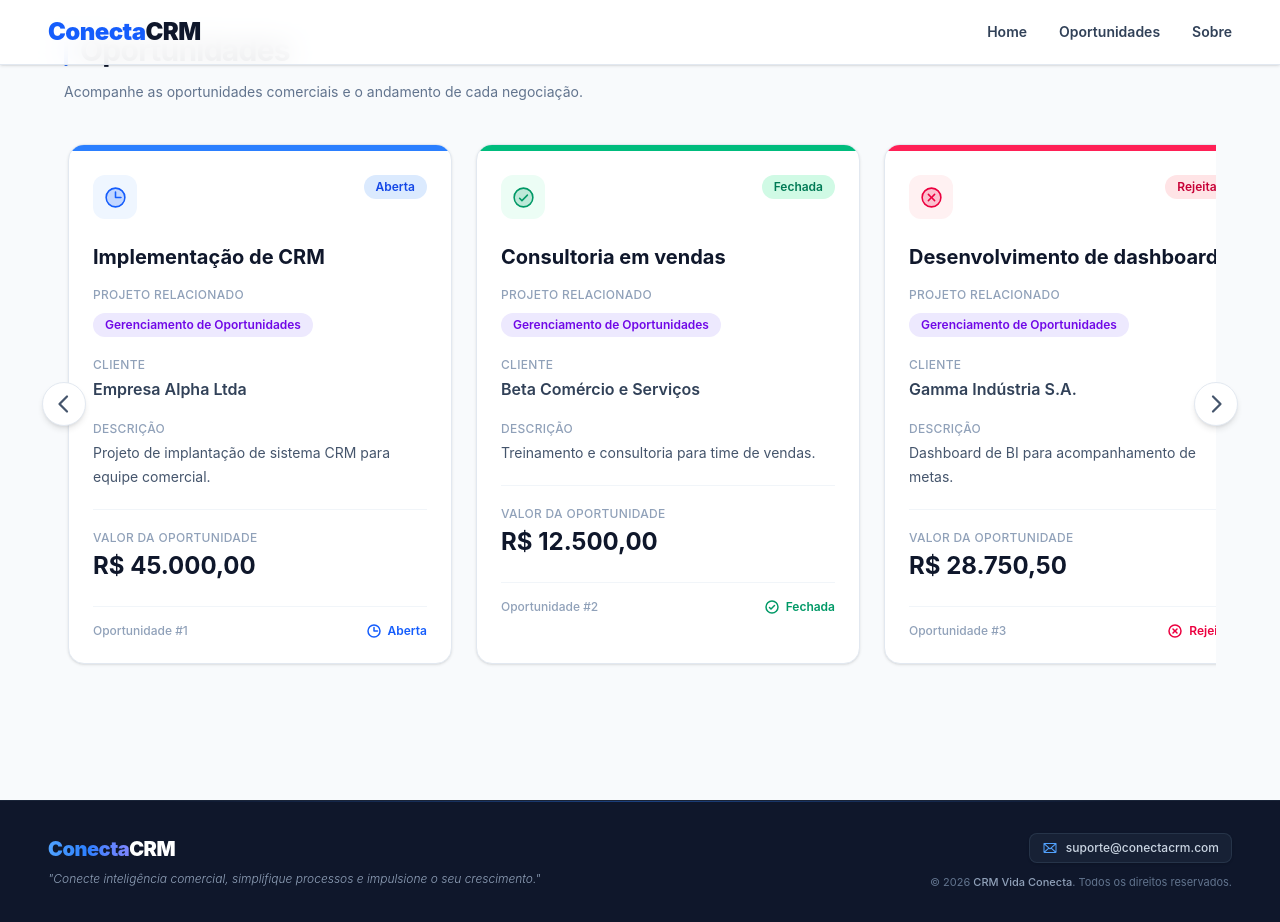
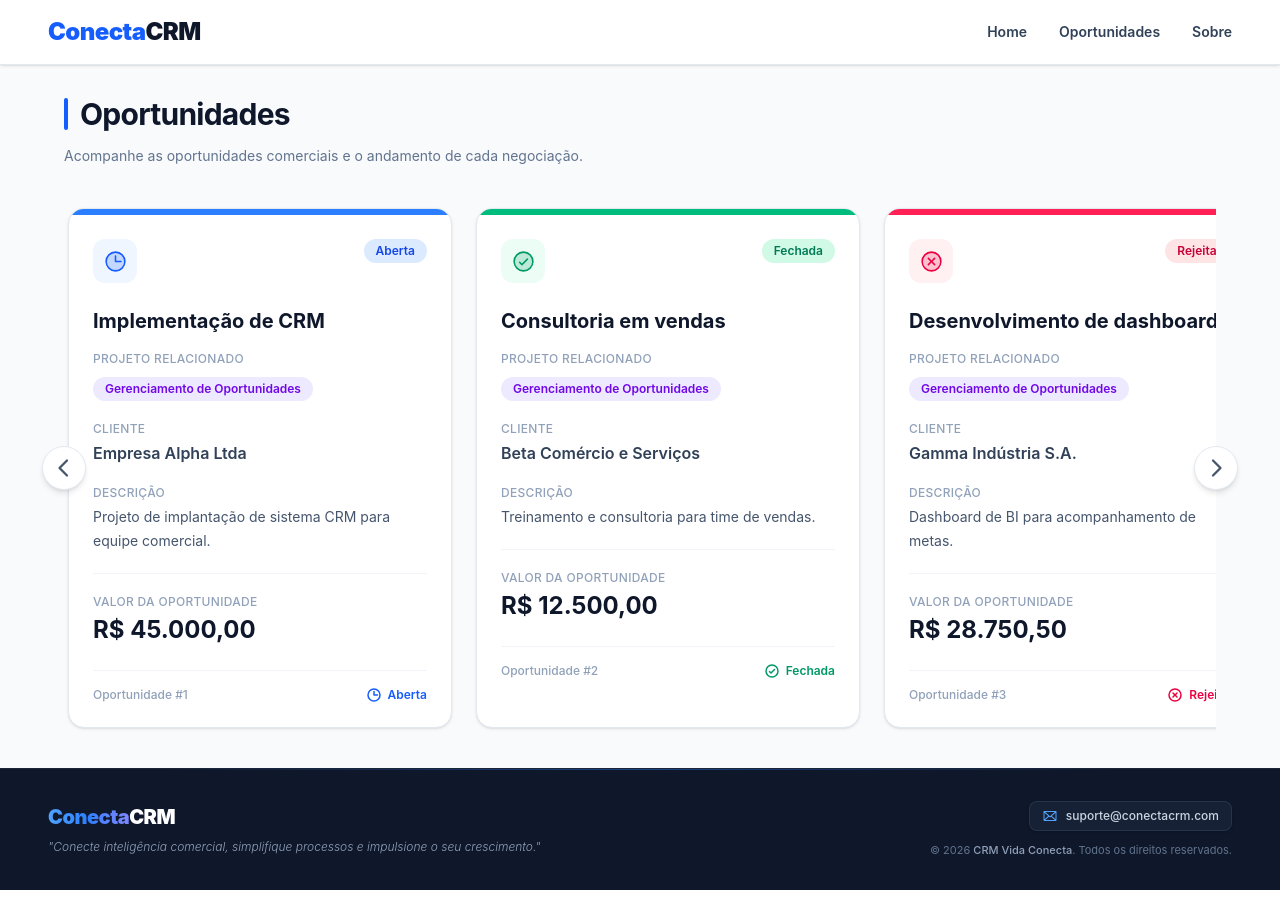
Before and after one commit to VidaConecta/ConectaCRM_react, a React (Vite) app: page /oportunidades in a window 1280 px wide. After the commit the page ends 890 px from the top, so only its background shows below. Built offline with nearby package versions, Linux system fonts and the light colour scheme.

Commit message:
refactor: substitui main por section para corrigir a semântica

```diff
--- a/src/App.tsx
+++ b/src/App.tsx
@@ -1,30 +1,29 @@
-import { BrowserRouter, Routes, Route } from "react-router-dom";
-import { Sobre } from "./components/sobre/Sobre"
-import Oportunidade from "./pages/oportunidade/Oportunidade";
-import Home from "./pages/home/Home";
-import Footer from "./components/footer/Footer";
-import Navbar from "./components/navbar/Navbar";
+import { BrowserRouter, Route, Routes } from 'react-router-dom';
 
+import Footer from './components/footer/Footer';
+import Navbar from './components/navbar/Navbar';
+import { Sobre } from './components/sobre/Sobre';
+import Home from './pages/home/Home';
+import Oportunidade from './pages/oportunidade/Oportunidade';
 
 function App() {
   return (
-
-
     <BrowserRouter>
       <div className="flex min-h-screen flex-col">
         <Navbar />
-        <Routes>
-          <Route path="/" element={<Home />} />
-          <Route path="/sobre" element={<Sobre />} />
-          <Route path="/oportunidades" element={<Oportunidade />} />
-          {/* outras rotas */}
 
-        </Routes>
+        <main className="flex-1 pt-16">
+          <Routes>
+            <Route path="/" element={<Home />} />
+            <Route path="/oportunidades" element={<Oportunidade />} />
+            <Route path="/sobre" element={<Sobre />} />
+          </Routes>
+        </main>
+
         <Footer />
       </div>
-    </BrowserRouter >
-
-  )
+    </BrowserRouter>
+  );
 }
 
 export default App;
--- a/src/pages/home/Home.tsx
+++ b/src/pages/home/Home.tsx
@@ -3,7 +3,7 @@ import { Link } from "react-router-dom";
 
 export default function Home() {
   return (
-    <main className="grow w-full max-w-7xl mx-auto px-4 md:px-8 pt-16 md:pt-28 pb-12 md:pb-16 flex flex-col gap-16 md:gap-24">
+    <section className="grow w-full max-w-7xl mx-auto px-4 md:px-8 pt-16 md:pt-28 pb-12 md:pb-16 flex flex-col gap-16 md:gap-24">
       {/* Hero Section */}
       <section className="flex flex-col md:flex-row items-center justify-between gap-8 bg-white rounded-xl border border-slate-200 p-6 md:p-12 shadow-sm">
         <div className="flex-1 flex flex-col gap-4">
@@ -38,6 +38,6 @@ export default function Home() {
           />
         </div>
       </section>
-    </main>
+    </section>
   );
 }
--- a/src/pages/oportunidade/Oportunidade.tsx
+++ b/src/pages/oportunidade/Oportunidade.tsx
@@ -216,7 +216,7 @@ function Oportunidade() {
   }
 
   return (
-    <main className="min-h-screen bg-slate-50 px-6 py-8 sm:px-10 lg:px-16">
+    <section className="bg-slate-50 px-6 py-8 sm:px-10 lg:px-16">
       <div className="mx-auto max-w-7xl">
         <header className="mb-8">
           <div className="mb-3 flex items-center gap-3">
@@ -334,7 +334,7 @@ function Oportunidade() {
           </button>
         </div>
       </div>
-    </main>
+    </section>
   );
 }
 
```
